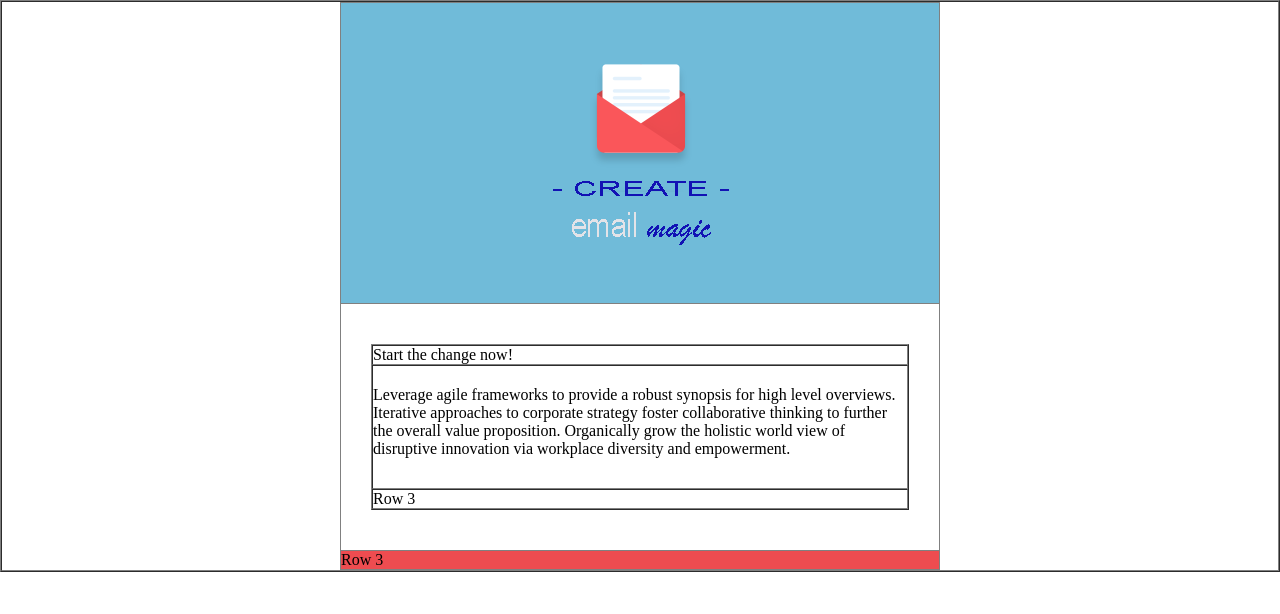
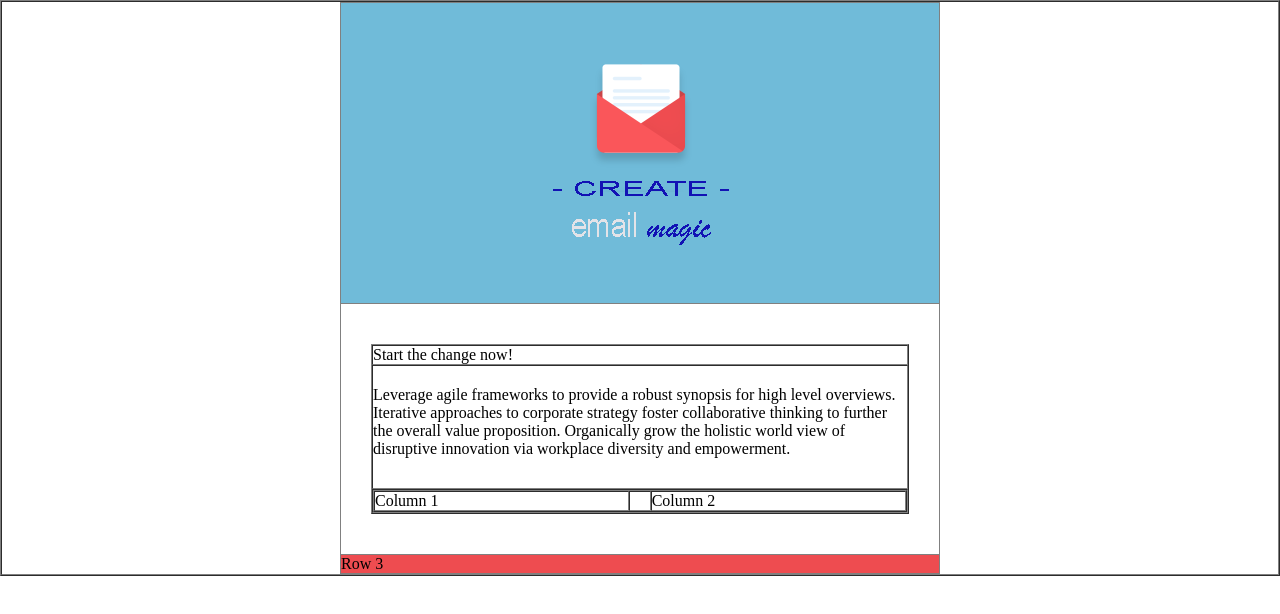
Before and after one commit to buffard/Html-email-template-tutorial, a plain HTML site: page index.html in a window 1280 px wide. Drawn offline with Linux system fonts and the light colour scheme.

Commit message:
added two columns to the row3 of the body

```diff
--- a/index.html
+++ b/index.html
@@ -31,7 +31,19 @@
                  </tr>
                  <tr>
                   <td>
-                   Row 3
+                    <table border="1" cellpadding="0" cellspacing="0" width="100%">
+                        <tr>
+                          <td width="260" valign="top">
+                          Column 1
+                          </td>
+                          <td style="font-size: 0; line-height: 0;" width="20">
+                          &nbsp;
+                          </td>
+                          <td width="260" valign="top">
+                          Column 2
+                          </td>
+                        </tr>
+                        </table>
                   </td>
                  </tr>
                 </table>
```
